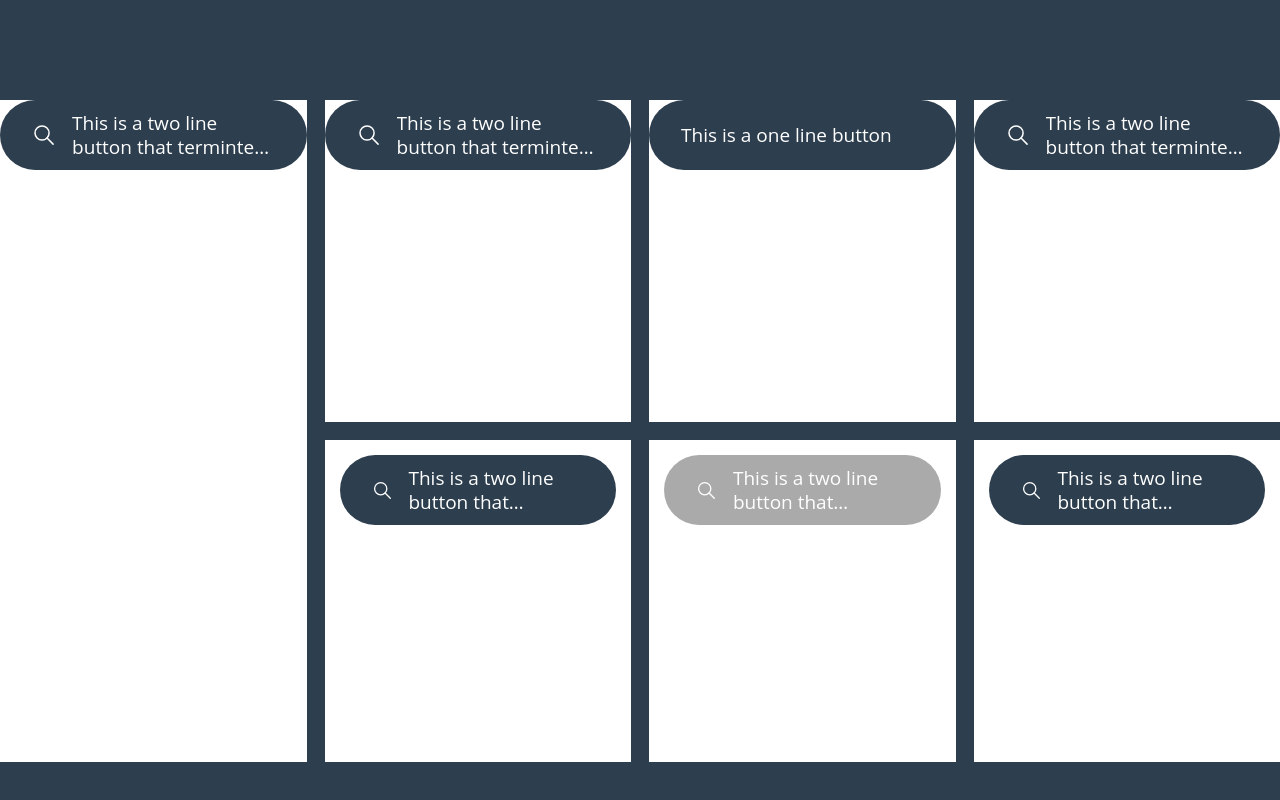
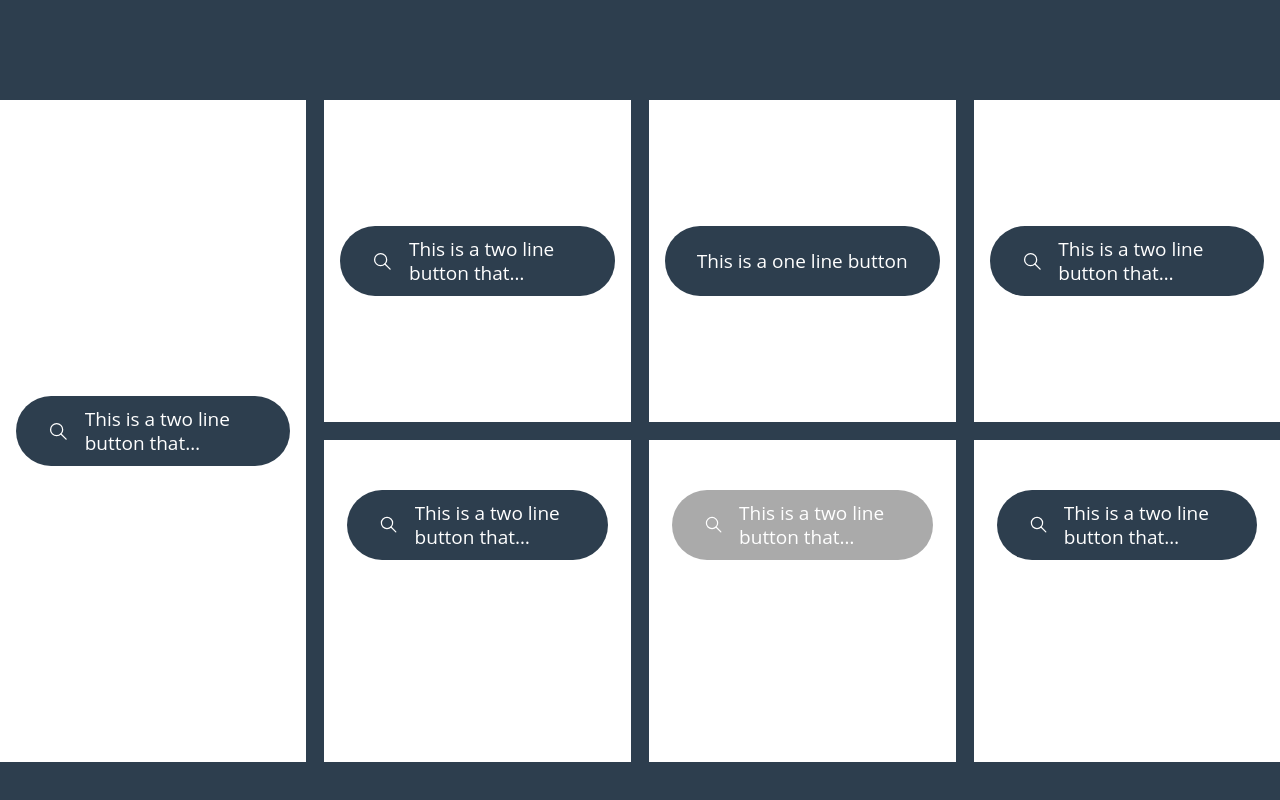
Before and after one commit to tobicorradi/styling-test, a React (Vite) app: page / in a window 1280 px wide. Built offline with nearby package versions, Linux system fonts and the light colour scheme.

Commit message:
align made dynamic

```diff
--- a/src/components/Button/Button.module.scss
+++ b/src/components/Button/Button.module.scss
@@ -15,7 +15,6 @@
     align-items: center;
     max-width: 310px;
     padding: 11px 30px;
-    text-align: left;
     background-color: #2D3E4E;
     color: white;
     gap: 16px;
@@ -25,13 +24,17 @@
 
 }
 
+
 .defaultButton {
-    transition: background-color 0.3s ease;
+    justify-content: center;
+    transition: background-color 0.3s ease, border-color 0.3s ease;
     &:hover {
-        border-color:  white;
+      &:not(.disabled) {
+        border-color: white;
         background-color: #07C06A;
+      }
     }
-}
+  }
 
 .icon {
     width: 70px;
@@ -45,12 +48,15 @@
     white-space: nowrap;
     overflow: hidden;
     text-overflow: clip;
+    text-align: center;
+
 }
 
 .iconButton .text {
     @include line-clamp(2);
     white-space: normal;
     word-wrap: break-word;
+    text-align: left;
 }
 
 .disabled {
--- a/src/components/FirmCard/FirmCard.module.scss
+++ b/src/components/FirmCard/FirmCard.module.scss
@@ -1,8 +1,14 @@
 .defaultCard, .borderCard {
+  display: flex;
+  justify-content: center;
   background-color: white;
+  padding-top: 35px;
+  padding-bottom: 35px;
 }
 
 .defaultCard {
+    padding-left: 16px;
+    padding-right: 16px;
     transition: background-color 0.3s ease;
     &:hover {
       background-color: #07C06A; //TODO: make it a variable
@@ -10,9 +16,24 @@
   }
 
 .borderCard {
+    padding-left: 8px;
+    padding-right: 8px;
     border: 15px solid transparent;
     transition: border-color 0.3s ease;
     &:hover {
       border-color: #07C06A;
     }
   }
+
+
+.align-start {
+  align-items: flex-start;
+}
+
+.align-center {
+  align-items: center;
+}
+
+.align-end {
+  align-items: flex-end;
+}
--- a/src/components/FirmCard/FirmCard.tsx
+++ b/src/components/FirmCard/FirmCard.tsx
@@ -1,13 +1,22 @@
+import classNames from "classnames";
 import styles from "./FirmCard.module.scss";
 
 interface FirmCardProps {
   variant?: "default" | "border";
   children: React.ReactNode;
+  align?: "start" | "center" | "end";
 }
 
-export const FirmCard = ({ variant = "default", children }: FirmCardProps) => {
-  const cardClass =
-    variant === "default" ? styles.defaultCard : styles.borderCard;
+export const FirmCard = ({
+  variant = "default",
+  children,
+  align = "start",
+}: FirmCardProps) => {
+  const cardClass = classNames({
+    [styles.defaultCard]: variant === "default",
+    [styles.borderCard]: variant === "border",
+    [styles[`align-${align}`]]: align,
+  });
 
   return <div className={cardClass}>{children}</div>;
 };
--- a/src/components/FirmFacts/FirmFacts.tsx
+++ b/src/components/FirmFacts/FirmFacts.tsx
@@ -7,22 +7,22 @@ export const FirmFacts = () => {
   return (
     <section className={styles.container}>
       <div className={styles.grid}>
-        <FirmCard>
+        <FirmCard align="center">
           <Button
             variant="icon"
             text="This is a two line button that termintes with dynamic truncate dots"
           />
         </FirmCard>
-        <FirmCard>
+        <FirmCard align="center">
           <Button
             variant="icon"
             text="This is a two line button that termintes with dynamic truncate dots"
           />
         </FirmCard>
-        <FirmCard>
+        <FirmCard align="center">
           <Button text="This is a one line button" />
         </FirmCard>
-        <FirmCard>
+        <FirmCard align="center">
           <Button
             variant="icon"
             text="This is a two line button that termintes with dynamic truncate dots"
```
